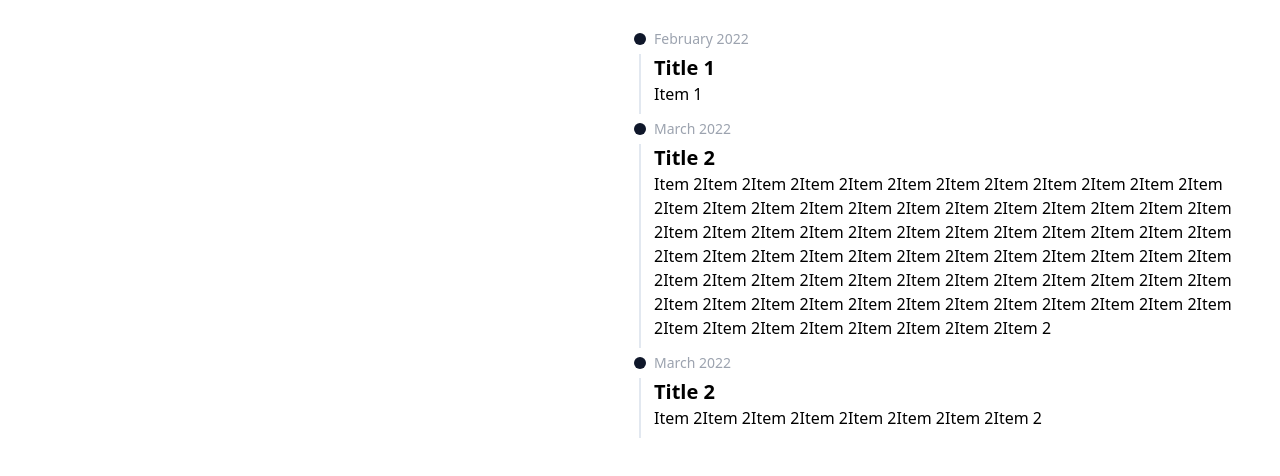
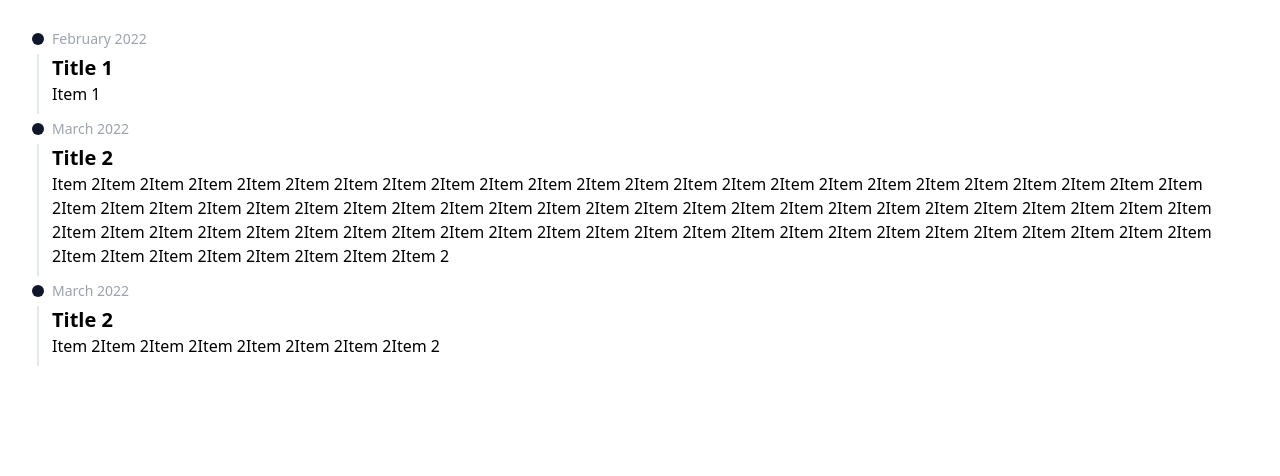
Before and after one commit to iTsygancov/rhtl, a React (Vite) app: page / in a window 1280 px wide. Shown: the top 476 px of the page. Built offline with nearby package versions, Linux system fonts and the light colour scheme.

Commit message:
fix: remove children from separator

```diff
--- a/src/App.tsx
+++ b/src/App.tsx
@@ -9,7 +9,7 @@ import {
 function App() {
   return (
     <div className='container mx-auto'>
-      <Timeline>
+      <Timeline position='left'>
         <TimelineItem>
           <TimelineHeader>
             <TimelineTitle>February 2022</TimelineTitle>
--- a/src/components/ui/timeline.tsx
+++ b/src/components/ui/timeline.tsx
@@ -118,14 +118,12 @@ TimelineIcon.displayName = "TimelineIcon";
 
 const TimelineSeparator = React.forwardRef<
   HTMLDivElement,
-  React.HTMLAttributes<HTMLDivElement>
->(({ className, children, ...props }, ref) => {
+  Omit<React.HTMLAttributes<HTMLDivElement>, "children">
+>(({ className, ...props }, ref) => {
   return (
-    children || (
-      <div ref={ref} className='flex gap-2' {...props}>
-        <div className={cn("mx-auto w-0.5 bg-slate-200", className)}></div>
-      </div>
-    )
+    <div ref={ref} className='flex gap-2' {...props}>
+      <div className={cn("mx-auto w-0.5 bg-slate-200", className)} />
+    </div>
   );
 });
 TimelineSeparator.displayName = "TimelineSeparator";
```
